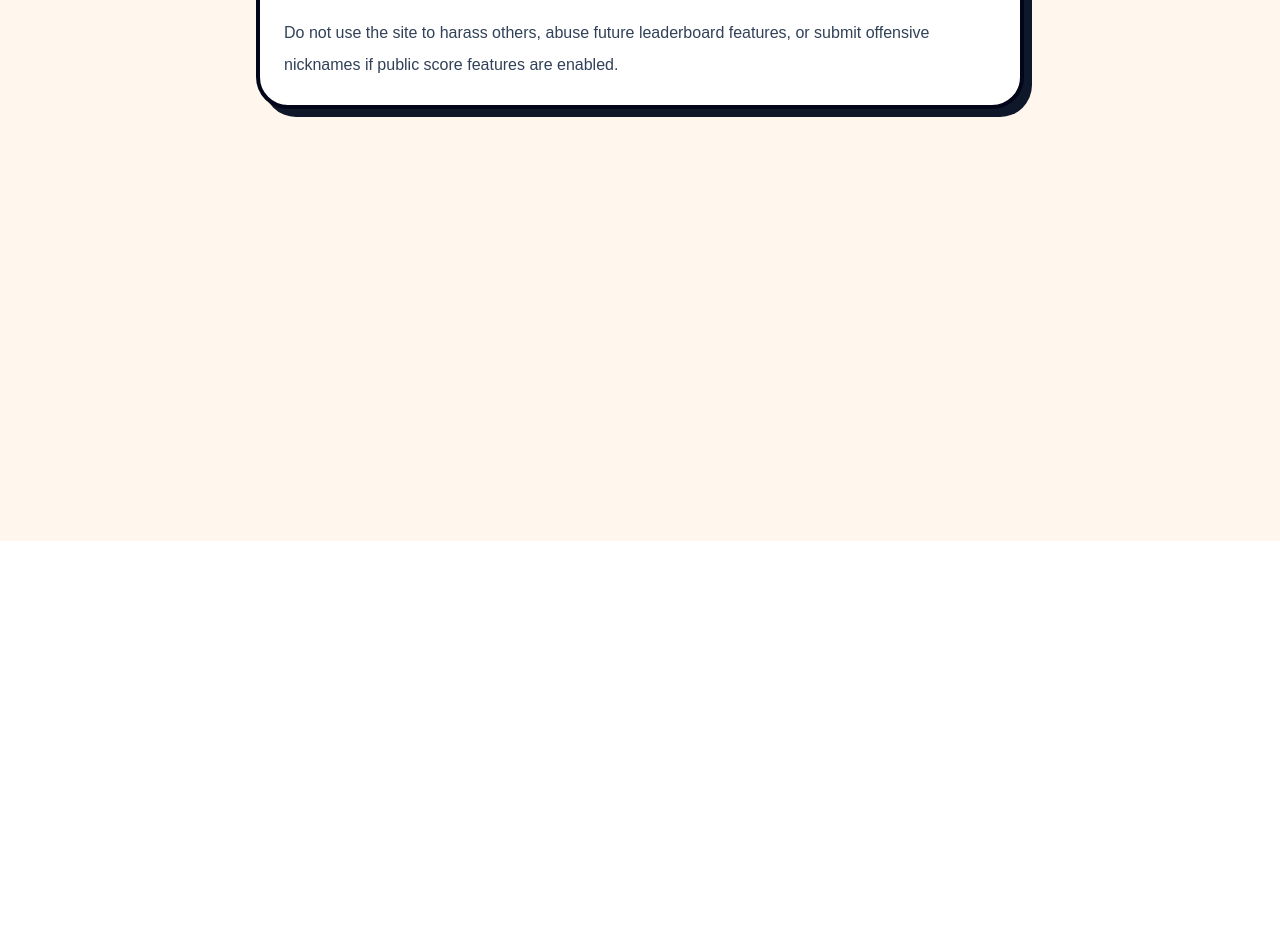
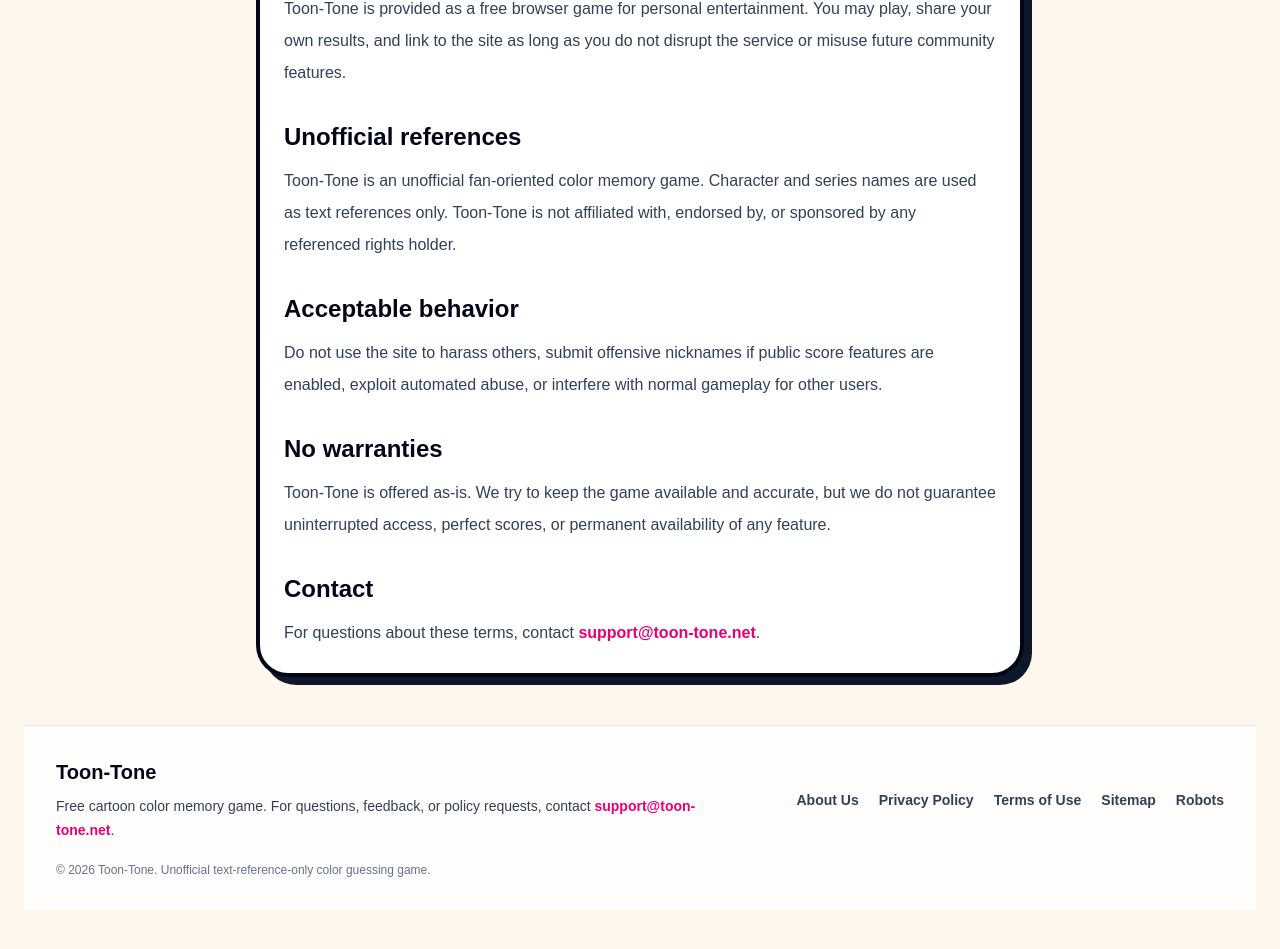
Before and after one commit to security00/toon-tone, a Next.js app: page /terms in a window 1280 px wide. Shown: the part 259-1208 px from the top of the page. Before the commit the page ends 800 px from the top, so only its background shows below. Built offline with nearby package versions, Linux system fonts and the light colour scheme.

Commit message:
feat: add footer and policy pages

```diff
--- a/app/about/page.tsx
+++ b/app/about/page.tsx
@@ -1,13 +1,35 @@
+import type { Metadata } from "next";
 import Link from "next/link";
+import SiteFooter from "@/components/SiteFooter";
+
+export const metadata: Metadata = {
+  title: "About Us | Toon-Tone",
+  description: "Learn about Toon-Tone, a free unofficial cartoon color memory game built around text references and HSB color sliders.",
+  alternates: { canonical: "/about/" },
+};
+
 export default function Page() {
   return (
     <main className="min-h-screen bg-[#fff7ed] px-6 py-10 text-slate-950">
       <article className="mx-auto max-w-3xl rounded-[2rem] border-4 border-slate-950 bg-white p-6 shadow-[8px_8px_0_#0f172a]">
         <Link href="/" className="font-black text-pink-600">← Play Toon-Tone</Link>
-        <h1 className="mt-4 text-4xl font-black">About Toon-Tone</h1>
-        <p className="mt-4 leading-8 text-slate-700">Toon-Tone is a free, unofficial cartoon color memory game. Each round uses text references to familiar characters and asks players to recreate a target color using Hue, Saturation, and Brightness sliders.</p>
-        <p className="mt-4 leading-8 text-slate-700">No official character images, screenshots, logos, music, or video are used in the MVP. All character and series names are used as text references for a memory challenge.</p>
+        <h1 className="mt-4 text-4xl font-black">About Us</h1>
+        <p className="mt-4 leading-8 text-slate-700">
+          Toon-Tone is a free, browser-based cartoon color memory game. Each round gives a text-only character reference and asks players to recreate a target color using Hue, Saturation, and Brightness sliders.
+        </p>
+        <p className="mt-4 leading-8 text-slate-700">
+          The goal is simple: make color memory feel playful, quick, and shareable without requiring downloads, accounts, or official character artwork.
+        </p>
+        <h2 className="mt-8 text-2xl font-black">Unofficial and text-reference-only</h2>
+        <p className="mt-3 leading-8 text-slate-700">
+          Toon-Tone is not affiliated with, endorsed by, or sponsored by any referenced rights holder. The MVP does not use official character images, screenshots, logos, music, or video. Character and series names appear only as text references for a memory challenge.
+        </p>
+        <h2 className="mt-8 text-2xl font-black">Contact</h2>
+        <p className="mt-3 leading-8 text-slate-700">
+          Questions, feedback, or policy requests can be sent to <a className="font-black text-pink-600" href="mailto:support@toon-tone.net">support@toon-tone.net</a>.
+        </p>
       </article>
+      <SiteFooter />
     </main>
   );
 }
--- a/app/leaderboard/page.tsx
+++ b/app/leaderboard/page.tsx
@@ -1,4 +1,5 @@
 import Link from "next/link";
+import SiteFooter from "@/components/SiteFooter";
 export default function Page() {
   return (
     <main className="min-h-screen bg-[#fff7ed] px-6 py-10 text-slate-950">
@@ -7,6 +8,7 @@ export default function Page() {
         <h1 className="mt-4 text-4xl font-black">Leaderboard</h1>
         <p className="mt-4 leading-8 text-slate-700">The public leaderboard is planned for the next phase. For the MVP, Toon-Tone stores recent scores locally and focuses on share cards so you can challenge friends without creating an account.</p>
       </div>
+      <SiteFooter />
     </main>
   );
 }
--- a/app/page.tsx
+++ b/app/page.tsx
@@ -1,5 +1,6 @@
 import Link from "next/link";
 import ToonToneGame from "@/components/ToonToneGame";
+import SiteFooter from "@/components/SiteFooter";
 import { QUESTIONS } from "@/lib/questions";
 
 export default function Home() {
@@ -11,7 +12,9 @@ export default function Home() {
           <div className="hidden items-center gap-3 text-sm font-bold sm:flex">
             <Link href="/toon-tone-game/">How to play</Link>
             <Link href="/leaderboard/">Leaderboard</Link>
-            <Link href="/about/">About</Link>
+            <Link href="/about/">About Us</Link>
+            <Link href="/privacy/">Privacy</Link>
+            <Link href="/terms/">Terms</Link>
           </div>
         </nav>
 
@@ -66,6 +69,7 @@ export default function Home() {
           </div>
         </section>
       </div>
+      <SiteFooter />
     </main>
   );
 }
--- a/app/privacy/page.tsx
+++ b/app/privacy/page.tsx
@@ -1,13 +1,41 @@
+import type { Metadata } from "next";
 import Link from "next/link";
+import SiteFooter from "@/components/SiteFooter";
+
+export const metadata: Metadata = {
+  title: "Privacy Policy | Toon-Tone",
+  description: "Read the Toon-Tone Privacy Policy, including local browser storage, contact information, and future analytics notices.",
+  alternates: { canonical: "/privacy/" },
+};
+
 export default function Page() {
   return (
     <main className="min-h-screen bg-[#fff7ed] px-6 py-10 text-slate-950">
       <article className="mx-auto max-w-3xl rounded-[2rem] border-4 border-slate-950 bg-white p-6 shadow-[8px_8px_0_#0f172a]">
         <Link href="/" className="font-black text-pink-600">← Play Toon-Tone</Link>
         <h1 className="mt-4 text-4xl font-black">Privacy Policy</h1>
-        <p className="mt-4 leading-8 text-slate-700">Toon-Tone does not require an account for the Daily Challenge. The MVP stores recent scores and streak-style information in your browser localStorage only.</p>
-        <p className="mt-4 leading-8 text-slate-700">We do not ask for your email, precise location, or real identity to play. Future analytics or leaderboard features will be added only with clear notices and basic abuse protection.</p>
+        <p className="mt-2 text-sm font-bold text-slate-500">Last updated: May 13, 2026</p>
+        <p className="mt-4 leading-8 text-slate-700">
+          Toon-Tone is designed to be playable without creating an account. This policy explains what information is used by the current MVP.
+        </p>
+        <h2 className="mt-8 text-2xl font-black">Information we do not require</h2>
+        <p className="mt-3 leading-8 text-slate-700">
+          You do not need to provide your email address, real name, precise location, or payment information to play the Daily Challenge.
+        </p>
+        <h2 className="mt-8 text-2xl font-black">Local browser storage</h2>
+        <p className="mt-3 leading-8 text-slate-700">
+          The game may store recent scores, daily completion status, and streak-style information in your browser localStorage. This data stays on your device unless you choose to share a score card or copied result.
+        </p>
+        <h2 className="mt-8 text-2xl font-black">Analytics and future features</h2>
+        <p className="mt-3 leading-8 text-slate-700">
+          If analytics, public leaderboards, or account features are added later, Toon-Tone will provide clear notices and use only the information needed to operate those features and protect against abuse.
+        </p>
+        <h2 className="mt-8 text-2xl font-black">Contact</h2>
+        <p className="mt-3 leading-8 text-slate-700">
+          For privacy questions or requests, contact <a className="font-black text-pink-600" href="mailto:support@toon-tone.net">support@toon-tone.net</a>.
+        </p>
       </article>
+      <SiteFooter />
     </main>
   );
 }
--- a/app/sitemap.ts
+++ b/app/sitemap.ts
@@ -20,7 +20,7 @@ const routes = [
 export default function sitemap(): MetadataRoute.Sitemap {
   return routes.map((route) => ({
     url: `https://toon-tone.net${route}`,
-    lastModified: "2026-05-12",
+    lastModified: "2026-05-13",
     changeFrequency: route === "" ? "daily" : "weekly",
     priority: route === "" ? 1 : 0.7,
   }));
--- /dev/null
+++ b/app/terms-of-use/page.tsx
@@ -0,0 +1,5 @@
+import { redirect } from "next/navigation";
+
+export default function Page() {
+  redirect("/terms/");
+}
--- a/app/terms/page.tsx
+++ b/app/terms/page.tsx
@@ -1,13 +1,42 @@
+import type { Metadata } from "next";
 import Link from "next/link";
+import SiteFooter from "@/components/SiteFooter";
+
+export const metadata: Metadata = {
+  title: "Terms of Use | Toon-Tone",
+  description: "Read the Toon-Tone Terms of Use for the unofficial cartoon color memory game.",
+  alternates: { canonical: "/terms/" },
+};
+
 export default function Page() {
   return (
     <main className="min-h-screen bg-[#fff7ed] px-6 py-10 text-slate-950">
       <article className="mx-auto max-w-3xl rounded-[2rem] border-4 border-slate-950 bg-white p-6 shadow-[8px_8px_0_#0f172a]">
         <Link href="/" className="font-black text-pink-600">← Play Toon-Tone</Link>
         <h1 className="mt-4 text-4xl font-black">Terms of Use</h1>
-        <p className="mt-4 leading-8 text-slate-700">Toon-Tone is an unofficial fan-oriented color memory game. Character and series names are used as text references only. Toon-Tone is not affiliated with, endorsed by, or sponsored by any referenced rights holder.</p>
-        <p className="mt-4 leading-8 text-slate-700">Do not use the site to harass others, abuse future leaderboard features, or submit offensive nicknames if public score features are enabled.</p>
+        <p className="mt-2 text-sm font-bold text-slate-500">Last updated: May 13, 2026</p>
+        <h2 className="mt-8 text-2xl font-black">Use of Toon-Tone</h2>
+        <p className="mt-3 leading-8 text-slate-700">
+          Toon-Tone is provided as a free browser game for personal entertainment. You may play, share your own results, and link to the site as long as you do not disrupt the service or misuse future community features.
+        </p>
+        <h2 className="mt-8 text-2xl font-black">Unofficial references</h2>
+        <p className="mt-3 leading-8 text-slate-700">
+          Toon-Tone is an unofficial fan-oriented color memory game. Character and series names are used as text references only. Toon-Tone is not affiliated with, endorsed by, or sponsored by any referenced rights holder.
+        </p>
+        <h2 className="mt-8 text-2xl font-black">Acceptable behavior</h2>
+        <p className="mt-3 leading-8 text-slate-700">
+          Do not use the site to harass others, submit offensive nicknames if public score features are enabled, exploit automated abuse, or interfere with normal gameplay for other users.
+        </p>
+        <h2 className="mt-8 text-2xl font-black">No warranties</h2>
+        <p className="mt-3 leading-8 text-slate-700">
+          Toon-Tone is offered as-is. We try to keep the game available and accurate, but we do not guarantee uninterrupted access, perfect scores, or permanent availability of any feature.
+        </p>
+        <h2 className="mt-8 text-2xl font-black">Contact</h2>
+        <p className="mt-3 leading-8 text-slate-700">
+          For questions about these terms, contact <a className="font-black text-pink-600" href="mailto:support@toon-tone.net">support@toon-tone.net</a>.
+        </p>
       </article>
+      <SiteFooter />
     </main>
   );
 }
--- a/components/SeoGamePage.tsx
+++ b/components/SeoGamePage.tsx
@@ -1,5 +1,6 @@
 import Link from "next/link";
 import ToonToneGame from "./ToonToneGame";
+import SiteFooter from "./SiteFooter";
 
 export default function SeoGamePage({ title, intro }: { title: string; intro: string }) {
   return (
@@ -21,6 +22,7 @@ export default function SeoGamePage({ title, intro }: { title: string; intro: st
           </ol>
         </section>
       </div>
+      <SiteFooter />
     </main>
   );
 }
--- /dev/null
+++ b/components/SiteFooter.tsx
@@ -0,0 +1,33 @@
+import Link from "next/link";
+
+const footerLinks = [
+  { href: "/about/", label: "About Us" },
+  { href: "/privacy/", label: "Privacy Policy" },
+  { href: "/terms/", label: "Terms of Use" },
+  { href: "/sitemap.xml", label: "Sitemap" },
+  { href: "/robots.txt", label: "Robots" },
+];
+
+export default function SiteFooter() {
+  return (
+    <footer className="mt-12 border-t border-slate-200 bg-white/80 px-4 py-8 text-slate-700 sm:px-6 lg:px-8">
+      <div className="mx-auto flex max-w-7xl flex-col gap-5 md:flex-row md:items-center md:justify-between">
+        <div>
+          <Link href="/" className="text-xl font-black text-slate-950">Toon-Tone</Link>
+          <p className="mt-2 max-w-2xl text-sm leading-6">
+            Free cartoon color memory game. For questions, feedback, or policy requests, contact{" "}
+            <a className="font-bold text-pink-600" href="mailto:support@toon-tone.net">support@toon-tone.net</a>.
+          </p>
+        </div>
+        <nav className="flex flex-wrap gap-x-5 gap-y-2 text-sm font-bold">
+          {footerLinks.map((link) => (
+            <Link key={link.href} href={link.href}>{link.label}</Link>
+          ))}
+        </nav>
+      </div>
+      <p className="mx-auto mt-5 max-w-7xl text-xs text-slate-500">
+        © {new Date().getFullYear()} Toon-Tone. Unofficial text-reference-only color guessing game.
+      </p>
+    </footer>
+  );
+}
```
